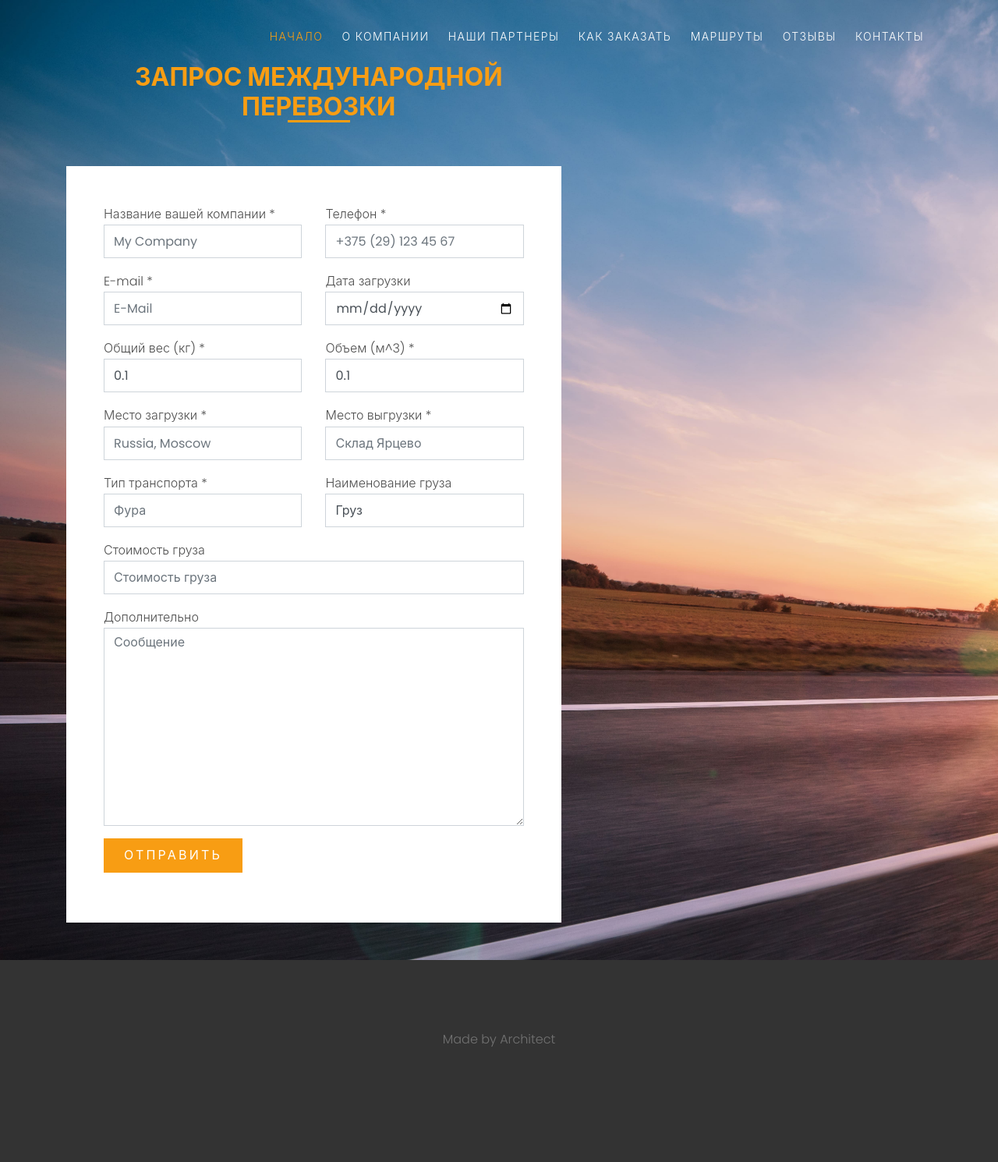
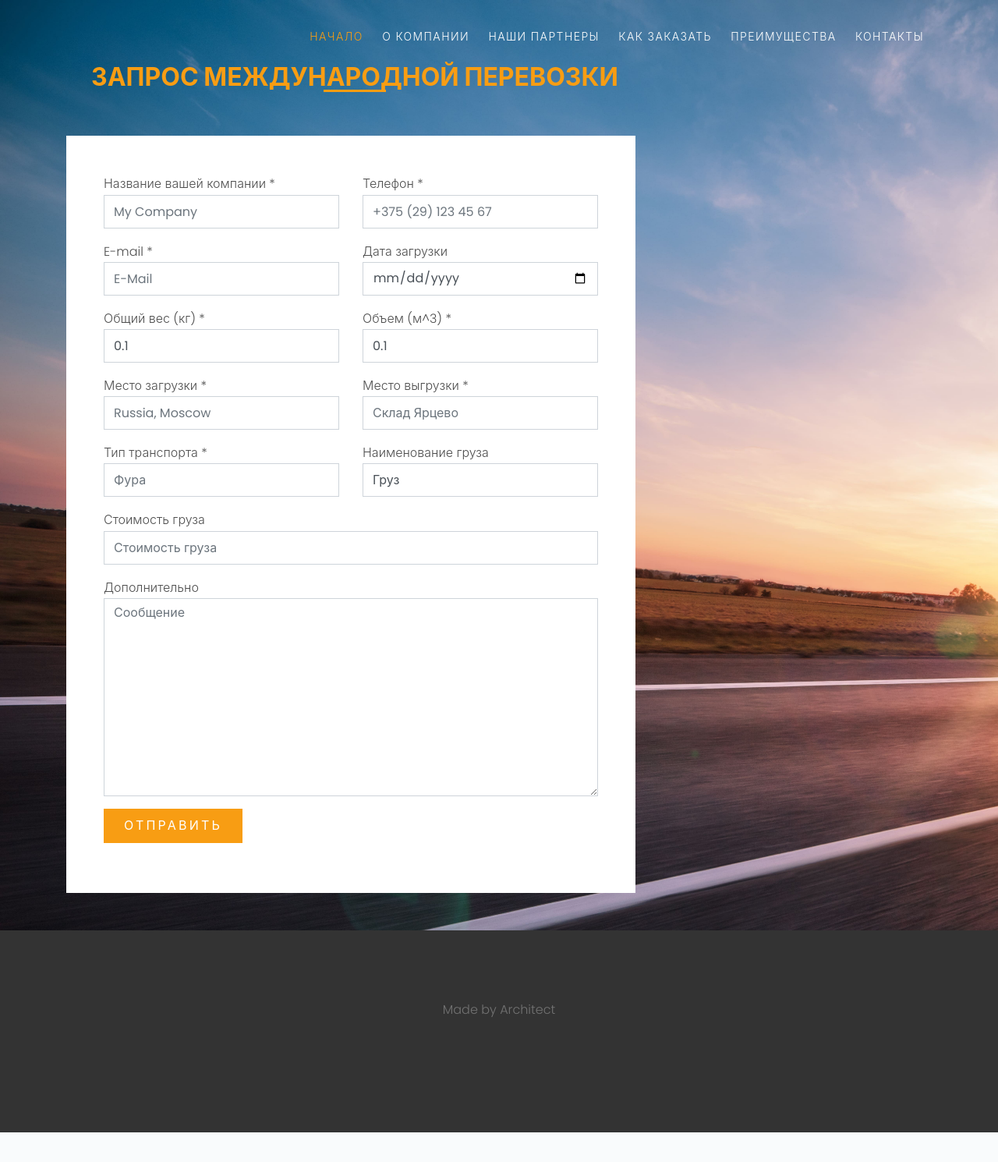
Before and after one commit to GreatRaksin/CubocTrans_site, a Django app: page /contact in a window 1280 px wide. Shown: the whole page at 78% size. After the commit the page ends 1452 px from the top, so only its background shows below. Run offline with Django 3.2, Linux system fonts and the light colour scheme; some libraries are stand-ins or nearby versions; some web fonts are replaced.

Commit message:
Пофиксил размер формы на телефоне и исправил меню

```diff
--- a/templates/base.html
+++ b/templates/base.html
@@ -76,8 +76,7 @@
                         <li><a href="{% url 'index' %}#about">О компании</a></li>
                         <li><a href="{% url 'index' %}#partners">Наши партнеры</a></li>
                         <li><a href="{% url 'index' %}#how_to_order">Как заказать</a></li>
-                        <li><a href="{% url 'index' %}#more_services"> Маршруты</a></li>
-                        <li><a href="{% url 'index' %}#testimonials">Отзывы</a></li>
+                        <li><a href="{% url 'index' %}#more_services">Преимущества</a></li>
                         <li><a href="{% url 'index' %}#contacts">Контакты</a></li>
                     </ul>
                 </nav>
--- a/templates/contact.html
+++ b/templates/contact.html
@@ -11,11 +11,11 @@
     <div style="height: 10vh;"></div>
 
     <div class="container">
-        <div class="col-md-7 text-center border-primary">
+        <div class="col-lg-8 col-md-10 col-xs-10 text-center border-primary">
             <h2 class="font-weight-light text-primary" data-aos="fade">Запрос международной перевозки</h2>
         </div>
         <div class="row">
-            <div class="col-md-7 mb-5 mt-5">
+            <div class="col-lg-8 col-md-10 col-xs-10 mb-5 mt-5">
 
 
                 <form action="" class="p-5 bg-white" method="POST">
```
